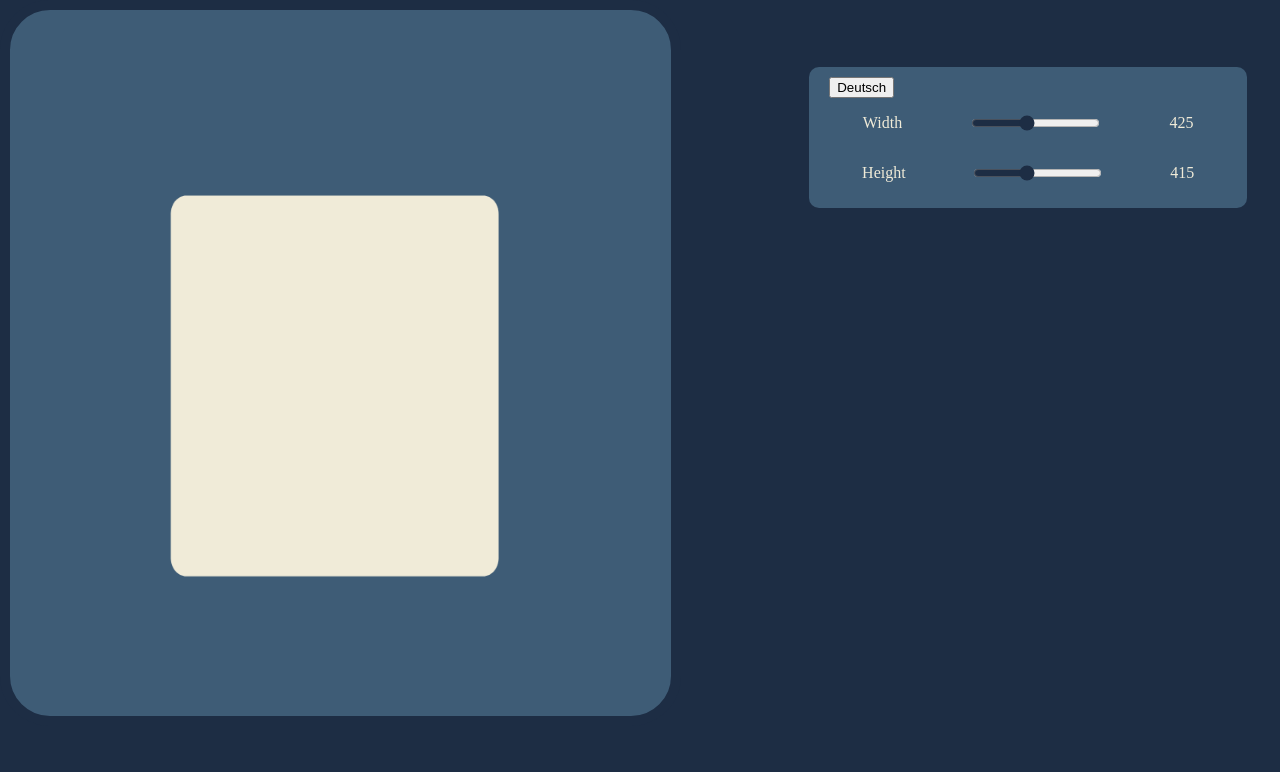
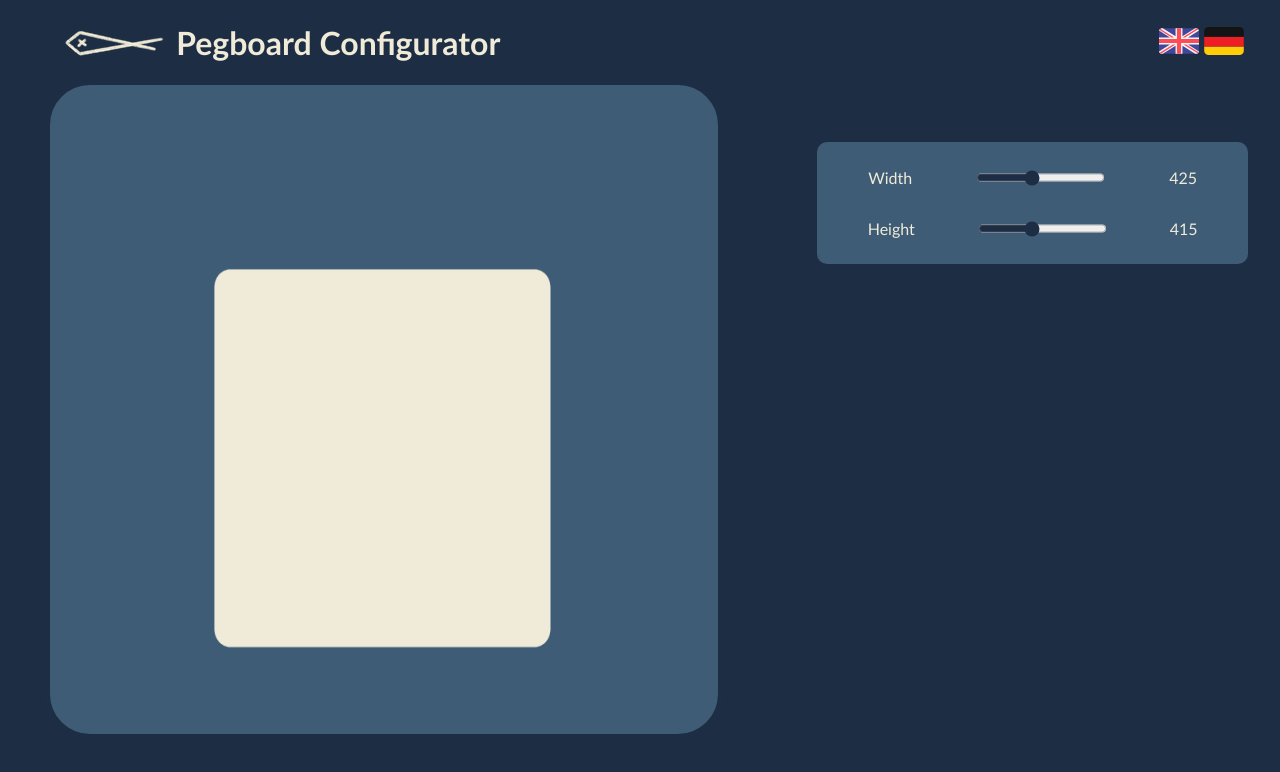
Before and after one commit to hecsadecimal/custom-pegboard-configurator, a website built with Vite: page pegboard-configurator/index.html in a window 1280 px wide. Built offline with nearby package versions, Linux system fonts and the light colour scheme; what paperjs-offset would draw is missing.

Commit message:
beautify header and improve language selection

```diff
--- a/pegboard-configurator/index.html
+++ b/pegboard-configurator/index.html
@@ -6,13 +6,23 @@
   <title>Pegboard Configurator</title>
 </head>
 <body>
+  <div class="header">
+    <div class="header_left">
+      <img src="dead_herring_bold.png" id="dead_herring">
+      <h1 id="header">Pegboard Configurator</h1>
+    </div>
+
+    <div class="languageSelectors">
+      <img src="uk_flag.svg" id="ukFlag" class="flagIcon">
+      <img src="german_flag.svg" id="germanFlag" class="flagIcon">
+    </div>
+  </div>
   <div class="flex-container">
     <div>
       <canvas id="myCanvas" class="canvas"></canvas>
     </div>
     <div class="sidebar">
       <div class="sidebar-contents">
-        <button id="languageToggleButton">Deutsch</button>
         <div class="slider">
           <p id="widthSliderLabel">Width</p>
           <input
@@ -47,10 +57,11 @@
 <style>
   html,
   body {
-    height: 99%;
+    height: 90%;
     margin: 0;
     padding: 0;
     background-color: #1D2D44;
+    font-family: "Trebuchet MS";
   }
 
   .flex-container {
@@ -62,10 +73,11 @@
   .canvas {
     padding: 20px;
     border: 10px solid #1D2D44;
-    height: 85%;
+    height: 94%;
     width: 80%;
     background-color: #3e5c76;
     border-radius: 50px;
+    margin-left: 40px;
   }
 
   .sidebar {
@@ -93,4 +105,33 @@
     color: #F0EBD8;
     accent-color: #1D2D44;
   }
+
+  .header {
+    display: flex;
+    height: 7%;
+    align-items: center;
+    justify-content: space-between;
+    color: #F0EBD8;
+    margin: 20px 0 10px 5%;
+  }
+
+  .header_left {
+    display: flex;
+    min-width: 50%;
+  }
+
+  .flagIcon {
+    width: 40px;
+  }
+
+  .languageSelectors {
+    margin-right: 3%;
+  }
+
+  #dead_herring {
+    color: white;
+    object-fit: contain;
+    margin-right: 2%;
+  }
+
 </style>
--- a/pegboard-configurator/src/main.js
+++ b/pegboard-configurator/src/main.js
@@ -1,6 +1,6 @@
 import paper from 'paper';
 import { PaperOffset } from 'paperjs-offset'
-import { applyTranslations, getCurrentLang, toggleLang } from './translations.js';
+import { applyTranslations, getCurrentLang } from './translations.js';
 
 class skadisHole {
   constructor (point) {
@@ -96,13 +96,17 @@ function generatePreview(width, height) {
 
 
 applyTranslations(getCurrentLang());
-var langButton = document.getElementById("languageToggleButton");
-langButton.addEventListener('click', () => {
-    const newLang = toggleLang();
-    applyTranslations(newLang); // Apply the new translations
-
-    // Update the button text
-    langButton.textContent = newLang === 'en' ? 'Deutsch' : 'English';
+var enButton = document.getElementById("ukFlag");
+var deButton = document.getElementById("germanFlag");
+enButton.addEventListener('click', () => {
+  applyTranslations("en");
+  enButton.style.outline = "2px solid white";
+  deButton.style.outline = "";
+});
+deButton.addEventListener('click', () => {
+  applyTranslations("de");
+  deButton.style.outline = "2px solid white";
+  enButton.style.outline = "";
 });
 
 // Setup Paper.js on the canvas
--- a/pegboard-configurator/src/translations.js
+++ b/pegboard-configurator/src/translations.js
@@ -1,11 +1,13 @@
 export const translations = {
   en: {
     pageTitle: "Pegboard Configurator",
+    header: "Pegboard Configurator",
     widthSliderLabel: "Width",
     heightSliderLabel: "Height",
   },
   de: {
     pageTitle: "Lochplattenkonfigurator",
+    header: "Lochplattenkonfigurator",
     widthSliderLabel: "Breite",
     heightSliderLabel: "Höhe",
   },
@@ -32,6 +34,9 @@ export function applyTranslations(lang) {
     const heightLabel = document.getElementById('heightSliderLabel'); // Assuming this is the Height label
     if (heightLabel) heightLabel.textContent = t.heightSliderLabel;
 
+    const header = document.getElementById("header");
+    if (header) header.textContent = t.header;
+
     // Update the page title
     document.title = t.pageTitle;
 
@@ -44,8 +49,3 @@ let currentLang = 'en';
 export function getCurrentLang() {
     return currentLang;
 }
-
-export function toggleLang() {
-    currentLang = currentLang === 'en' ? 'de' : 'en';
-    return currentLang;
-}
```
Also changed, not shown: pegboard-configurator/public/dead_herring.png (added), pegboard-configurator/public/dead_herring_bold.png (added), pegboard-configurator/public/german_flag.svg (added), pegboard-configurator/public/uk_flag.svg (added).
